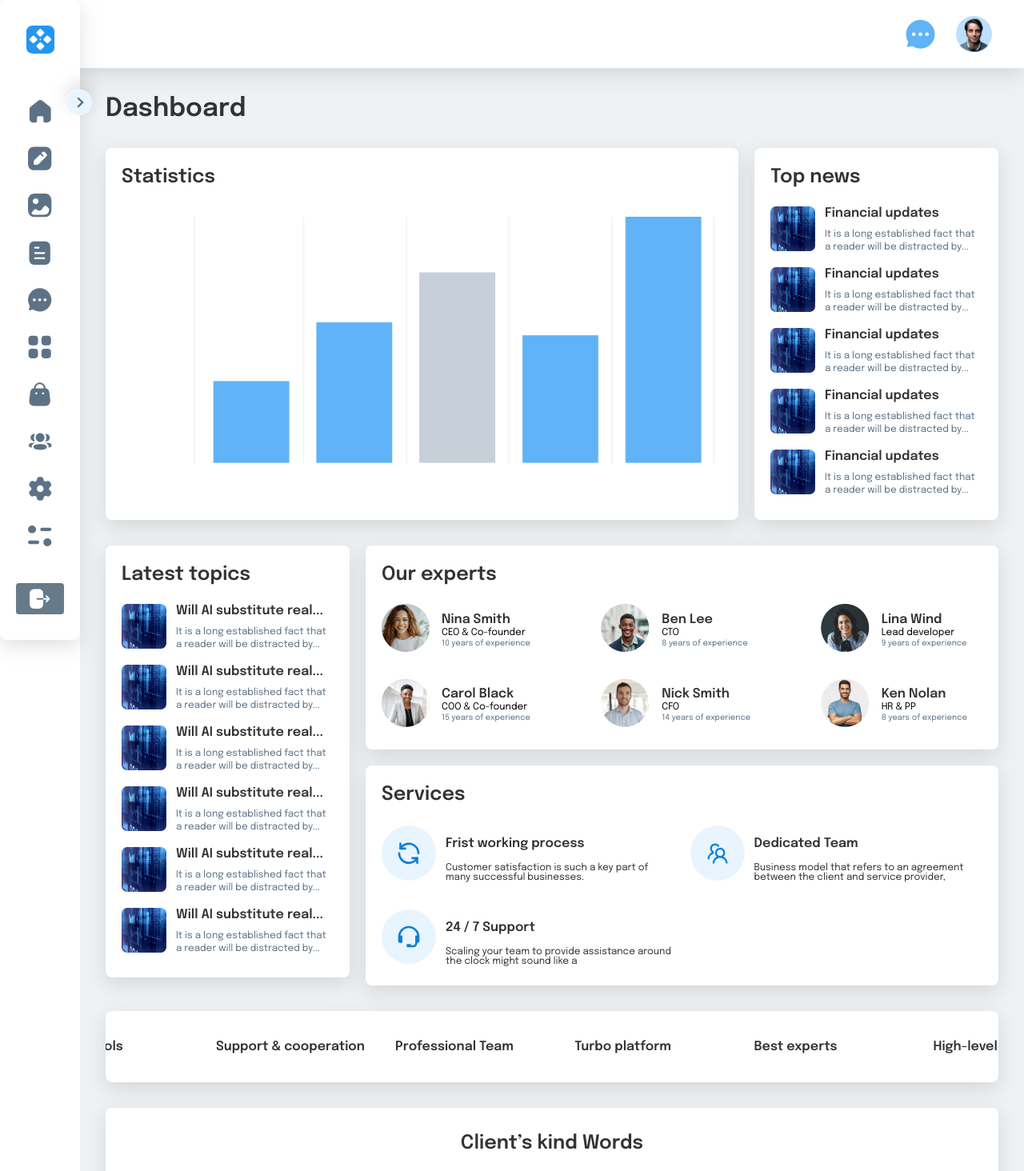
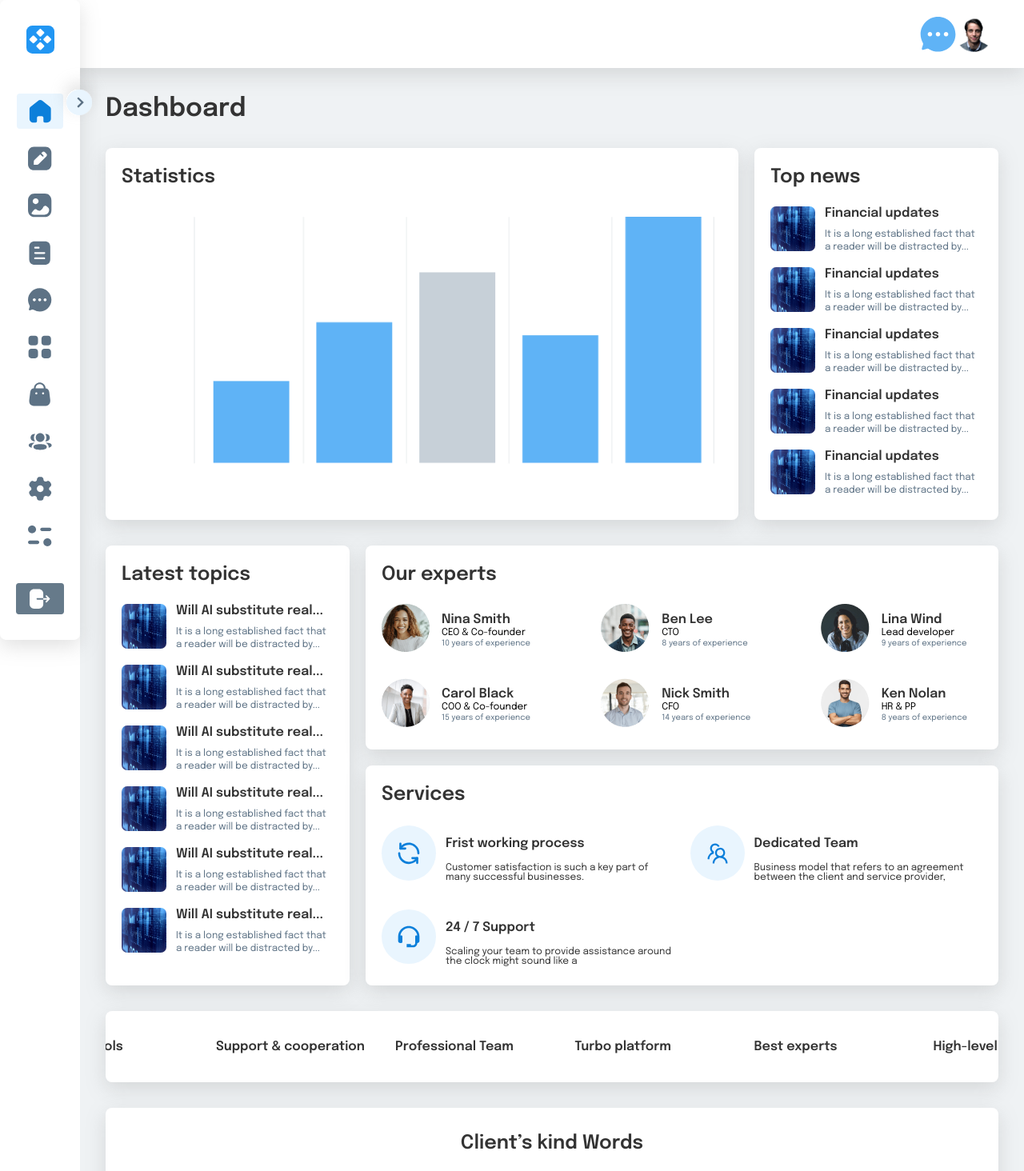
Before and after one commit to AlbinaBlazhko17/turbo, a React (Vite) app: page / in a window 1280 px wide. Shown: the top 1464 px of the page at 80% size. Built offline with nearby package versions, Linux system fonts and the light colour scheme.

Commit message:
feat: add Links

```diff
--- a/src/components/Aside/aside.scss
+++ b/src/components/Aside/aside.scss
@@ -14,7 +14,7 @@
 	&-latest {
 		grid-column: 1/2;
 		grid-row: 1/3;
-		max-height: 540px;
+		max-height: 550px;
 	}
 
 	&-item {
--- a/src/layout/Header/Header.jsx
+++ b/src/layout/Header/Header.jsx
@@ -1,3 +1,4 @@
+import { Link } from 'react-router-dom';
 import ChatBlue from '@assets/icons/chat_blue.svg';
 import PersonPhoto from '@assets/img/person.png';
 
@@ -6,12 +7,12 @@ import './header.scss';
 function Header () {
 	return (
 		<header className="header">
-			<div className="header__img">
+			<Link to='/' className="header__img">
 				<img src={ChatBlue} alt="chat"/>
-			</div>
-			<div className="header__img">
+			</Link>
+			<Link to='/' className="header__img">
 				<img src={PersonPhoto} alt="user"/>
-			</div>
+			</Link>
 		</header>
 	)
 }
--- a/src/layout/NavBar/NavBar.jsx
+++ b/src/layout/NavBar/NavBar.jsx
@@ -21,8 +21,8 @@ function NavBar () {
 				<img src={Arrow} alt="arrow"/>
 			</div>
 			<ul className="nav__list">
-				<Link to={'/'} className="nav__list-item">
-					<svg width="24" height="26" viewBox="0 0 24 26" fill="#5d7285" xmlns="http://www.w3.org/2000/svg">
+				<Link to={'/'} className="nav__list-item" style={{backgroundColor: '#e9f5fe', fontWeight: '600', borderRadius: '3.659px', color: '#0c7fda'}}>
+					<svg width="24" height="26" viewBox="0 0 24 26" fill="#0c7fda" xmlns="http://www.w3.org/2000/svg">
 						<g id="Iconlyroutes/Bold/Home">
 							<g id="Home">
 								<path id="Vector" d="M8.73078 23.8561V20.1267C8.73078 19.1748 9.50817 18.403 10.4671 18.403H13.9726C14.4331 18.403 14.8748 18.5846 15.2004 18.9079C15.5261 19.2311 15.709 19.6696 15.709 20.1267V23.8561C15.7061 24.2519 15.8624 24.6325 16.1433 24.9133C16.4242 25.1942 16.8064 25.3522 17.2051 25.3522H19.5967C20.7137 25.3551 21.7859 24.9166 22.5767 24.1335C23.3676 23.3505 23.812 22.2872 23.812 21.1783V10.554C23.812 9.6583 23.4121 8.80867 22.72 8.23401L14.5842 1.78352C13.1689 0.652531 11.1412 0.689048 9.76823 1.87025L1.81809 8.23401C1.09328 8.79173 0.66008 9.64388 0.638672 10.554V21.1675C0.638672 23.4786 2.52594 25.3522 4.85399 25.3522H7.19099C8.01905 25.3522 8.69202 24.689 8.69802 23.8669L8.73078 23.8561Z"/>
@@ -122,10 +122,10 @@ function NavBar () {
 					<span>Tools</span>
 				</Link>
 			</ul>
-			<div className="nav__logout">
+			<Link to={'/'} className="nav__logout">
 				<img src={Logout} alt="logout"/>
 				<p>Logout</p>
-			</div>
+			</Link>
 		</nav>
 	)
 }
--- a/src/layout/NavBar/navBar.scss
+++ b/src/layout/NavBar/navBar.scss
@@ -75,7 +75,7 @@
 		font-weight: 600;
 		border-radius: 3.659px;
 		margin-top: auto;
-
+		text-decoration: none;
 		& img {
 			margin-right: 15px;
 		}
```
